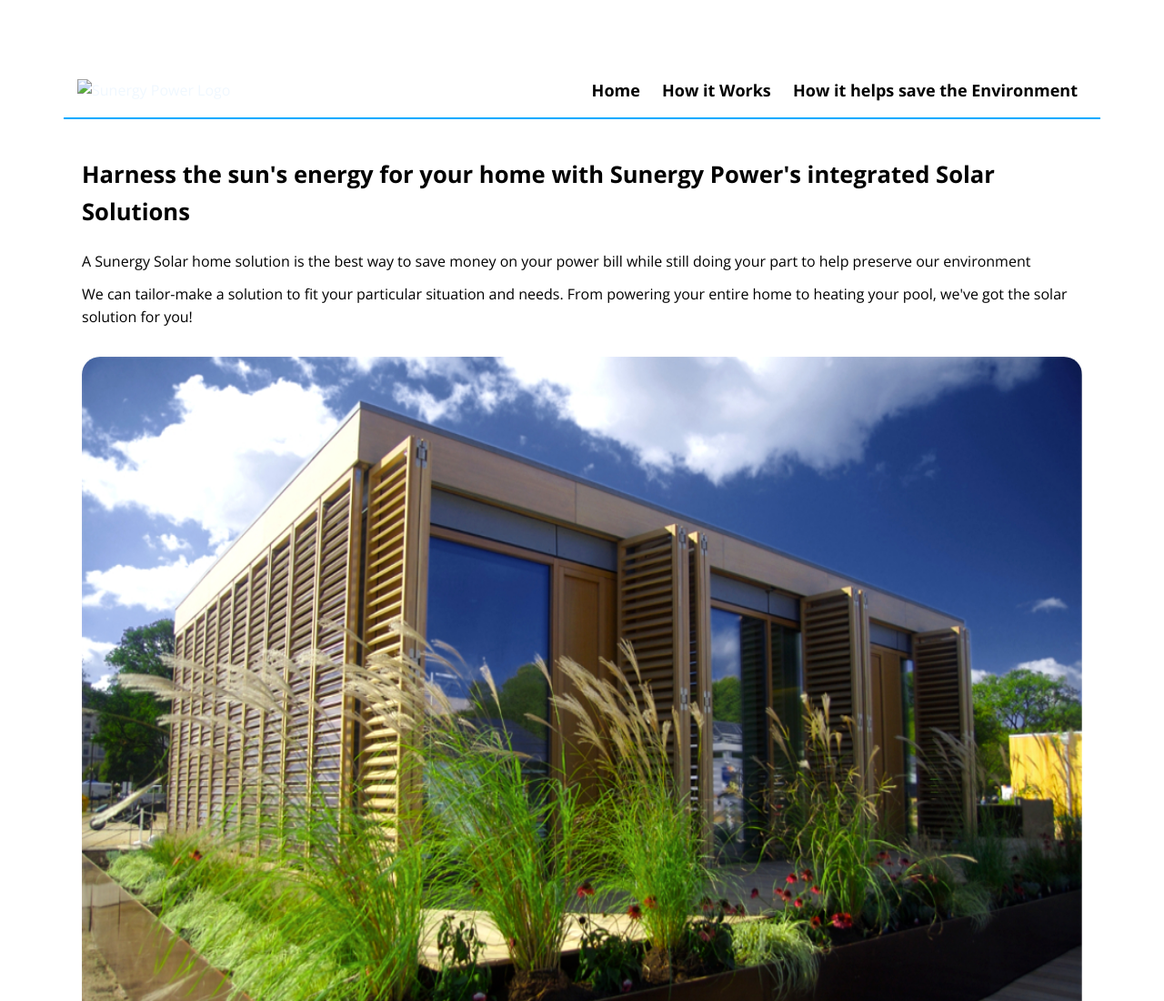
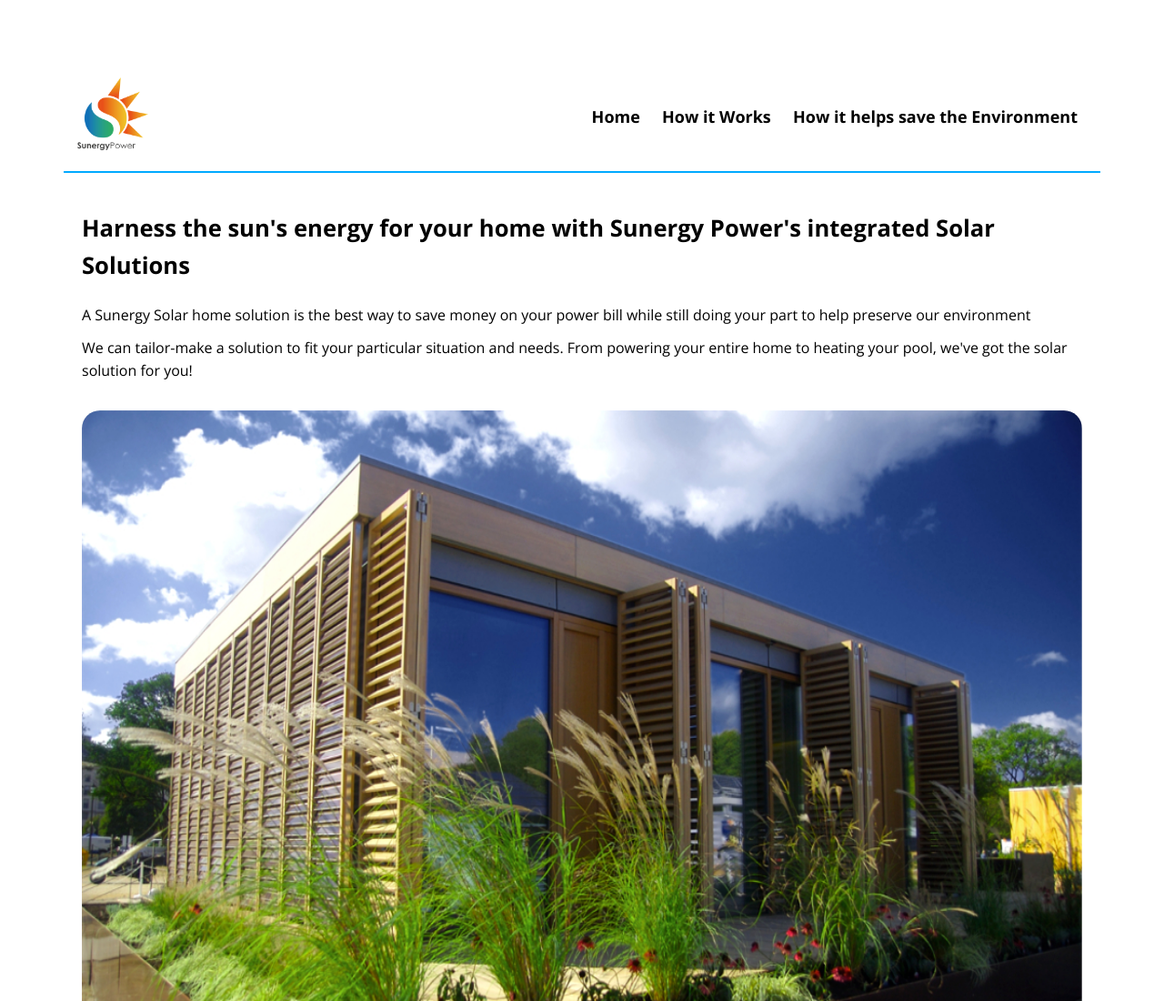
Before and after one commit to rachelr1011/website, a plain HTML site: page index.html in a window 1280 px wide. Shown: the top 1100 px of the page at 91% size. Drawn offline with nearby package versions, Linux system fonts and the light colour scheme; files whose address does not match are found by name.

Commit message:
index.html

```diff
--- a/index.html
+++ b/index.html
@@ -9,7 +9,7 @@
 
   <header>
     <div class="logo">
-      <img src="Sunergy images/logo_small.png" alt="Sunergy Power Logo" />
+      <img src="logo_small.png" alt="Sunergy Power Logo" />
     </div>
     <nav>
       <a href="index.html">Home</a>
```
